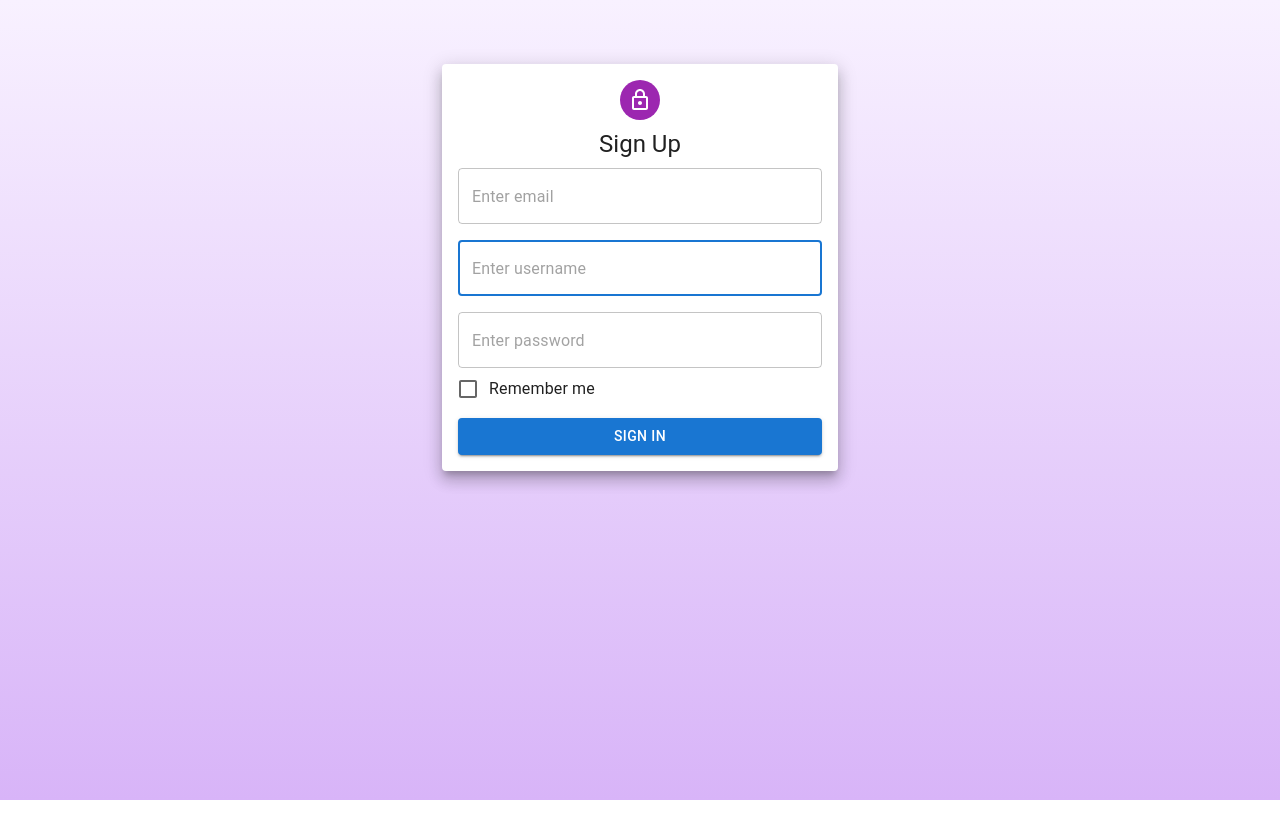
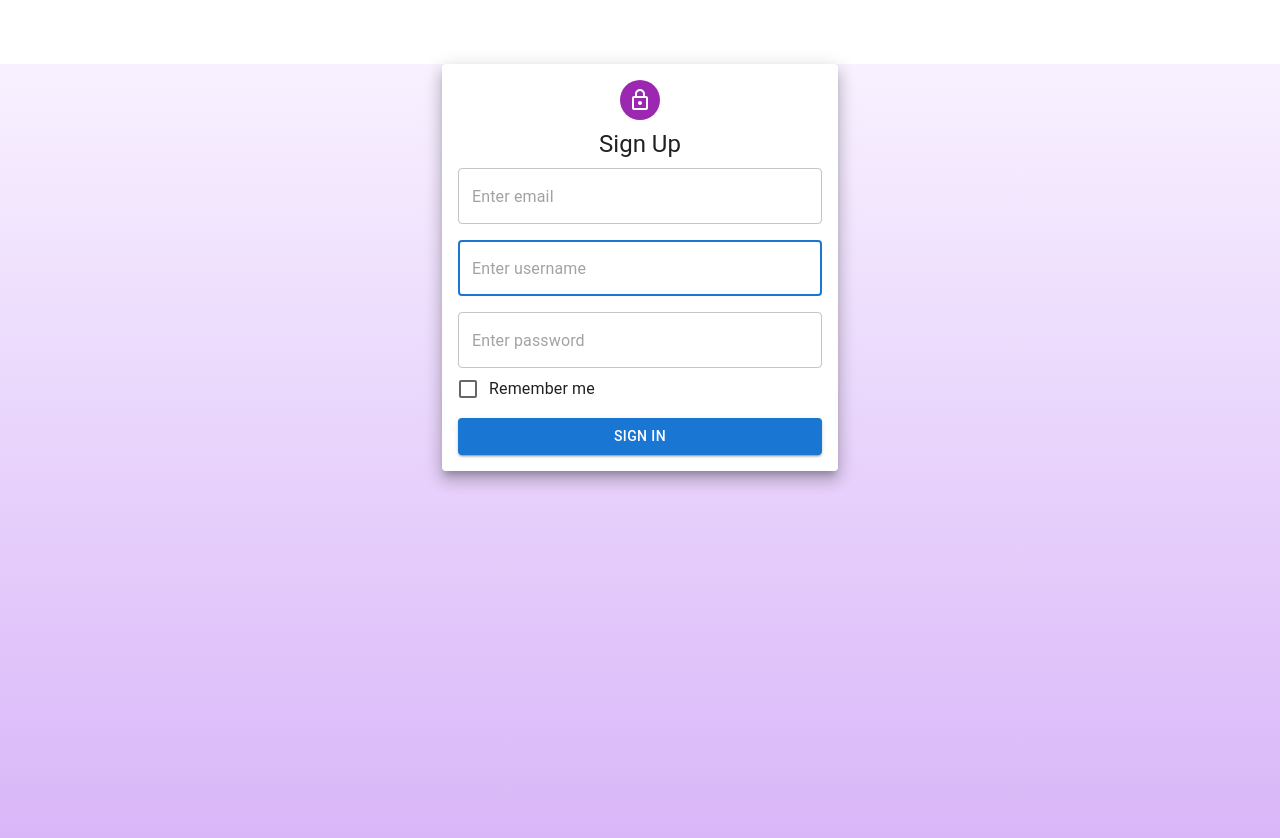
Before and after one commit to davidguzman23/cosc-4353-project, a React (Vite) app in the folder react-app/: page /sign-up-page in a window 1280 px wide. Shown: the top 838 px of the page. Before the commit the page ends 800 px from the top, so only its background shows below. Built offline with nearby package versions, Linux system fonts and the light colour scheme.

Commit message:
Update SignUpPage.tsx

```diff
--- a/react-app/src/pages/SignUpPage.tsx
+++ b/react-app/src/pages/SignUpPage.tsx
@@ -1,6 +1,3 @@
-// import { Container, Paper } from "@mui/material";
-import React from 'react'
-
 import Container from "@mui/material/Container"
 import Paper from "@mui/material/Paper"
 import Box from "@mui/material/Box"
@@ -8,7 +5,7 @@ import { Avatar, FormControlLabel, Typography } from '@mui/material';
 import TextField from '@mui/material/TextField';
 import Checkbox from '@mui/material/Checkbox'
 import Button from'@mui/material/Button'
-import Grid from '@mui/material/Grid2'
+
 
 import LockOutlinedIcon from "@mui/icons-material/LockOutlined"
 import Link from '@mui/material/Link';
@@ -19,8 +16,8 @@ const SignUpPage = () => {
     return (
 
 
-      <Container maxWidth="xs"  sx={{paddingTop: 8}}>
-            <Paper elevation={10} sx={{padding: 2}}>
+      <Container maxWidth="xs">
+            <Paper elevation={10} sx={{marginTop: 8, padding: 2}}>
               <Avatar sx={{
                 mx: "auto",
                 bgcolor: "secondary.main",
@@ -52,20 +49,5 @@ const SignUpPage = () => {
 
     );
 };
-/*
-const Center = () => {
-   return (
-    //<React.Fragment>
-   <Box  sx={{ display: 'flex' ,justifyContent:'center',alignItems:'center', minHeight:'100vh'}}
 
-        //minHeight="100vh"
-      >
-        2. tBoxw2 (alignItems and justifyContent)
-      </Box>
-      //</React.Fragment>
-
-    );
-
-};
-*/
 export default SignUpPage;
```
